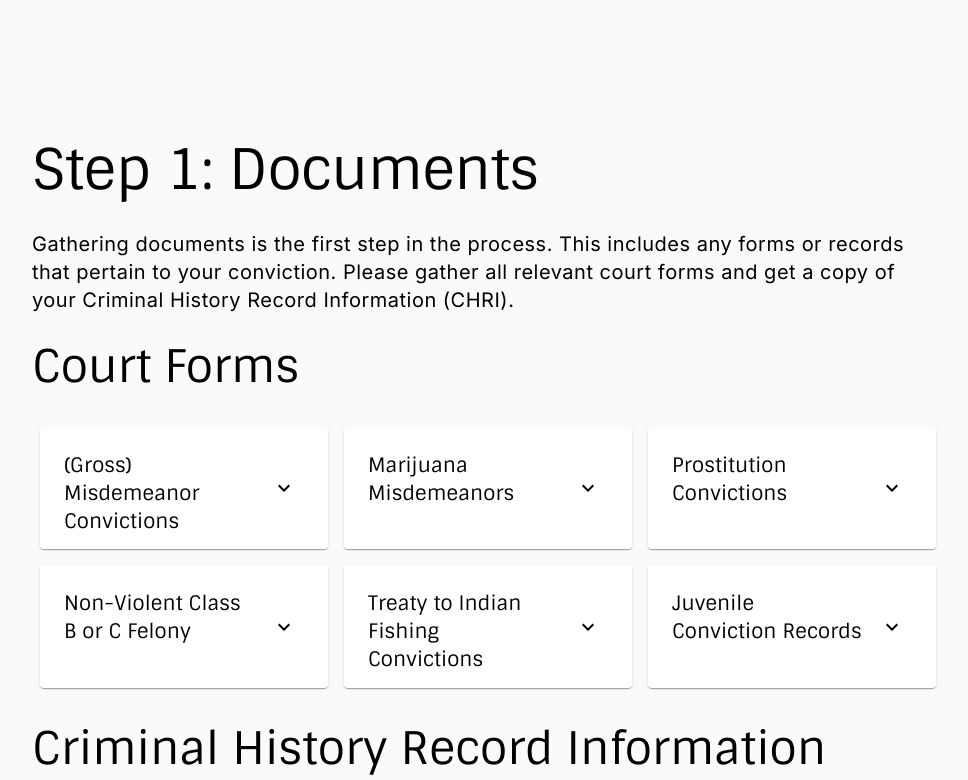
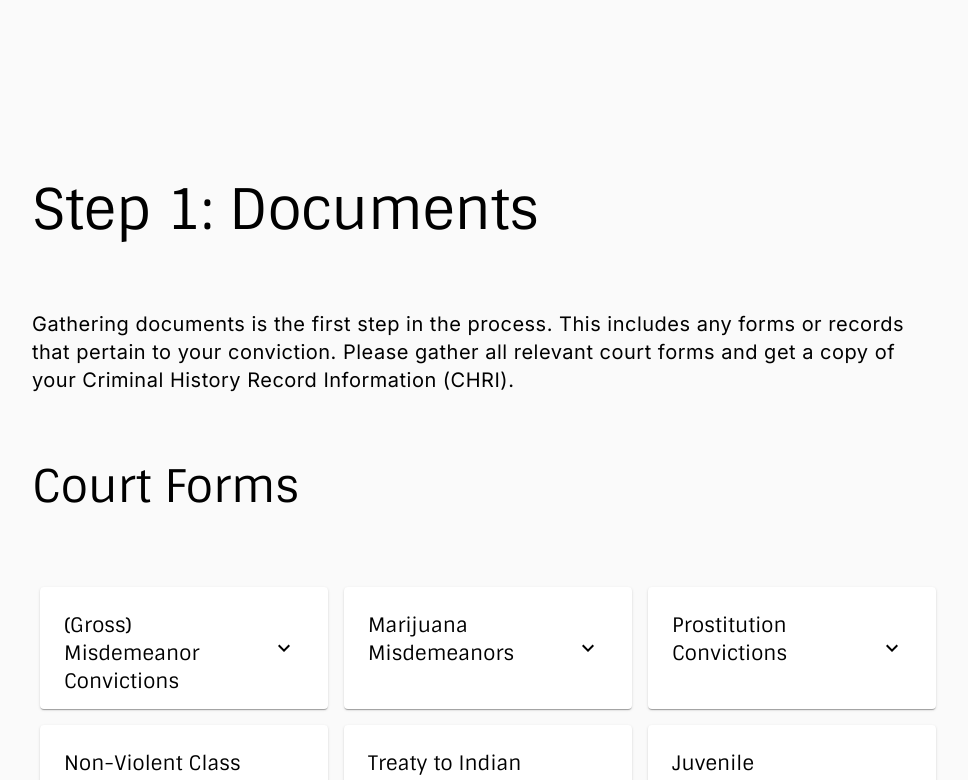
Before and after one commit to openseattle/clearviction-v1, a React (Create React App) app: page /get-started in a window 1280 px wide. Shown: the part 1060-1840 px from the top of the page, without its empty margins (152-1120 px from the left). Built offline with nearby package versions, Linux system fonts and the light colour scheme.

Commit message:
adjust spacing

```diff
--- a/src/Pages/GetStartedPage.jsx
+++ b/src/Pages/GetStartedPage.jsx
@@ -59,10 +59,11 @@ const GetStartedPage = () => {
               Vacate your conviction in the state of Washington by following
               these 4 steps!
             </Typography>
-
-            <RedesignButtonPrimary href="#read-more">
-              read more
-            </RedesignButtonPrimary>
+            <Box marginTop="8em" marginBottom="8em">
+              <RedesignButtonPrimary href="#read-more">
+                read more
+              </RedesignButtonPrimary>
+            </Box>
           </Grid>
           <Grid item xs={12} sm={12} md={6}>
             <Box
@@ -97,7 +98,7 @@ const GetStartedPage = () => {
         <Typography className={classes.headingStyle} variant="h2">
           Step 1: Documents
         </Typography>
-        <Typography variant="body1">
+        <Typography className={classes.volunteerTextStyle} variant="body1">
           Gathering documents is the first step in the process. This includes
           any forms or records that pertain to your conviction. Please gather
           all relevant court forms and get a copy of your Criminal History
--- a/src/Styles/useGetInvolvedStyles.js
+++ b/src/Styles/useGetInvolvedStyles.js
@@ -12,9 +12,13 @@ export const useGetInvolvedStyles = makeStyles((theme) => ({
     display: "flex",
     justifyContent: "center",
   },
+  CTAButtonSpaceStyle:{
+    marginTop: theme.spacing(8),
+    marginBottom: theme.spacing(8),
+  },
   headingStyle: {
-    marginTop: theme.spacing(3),
-    marginBottom: theme.spacing(3),
+    marginTop: theme.spacing(8),
+    marginBottom: theme.spacing(8),
   },
   volunteerTextStyle: {
     marginTop: theme.spacing(3),
```
